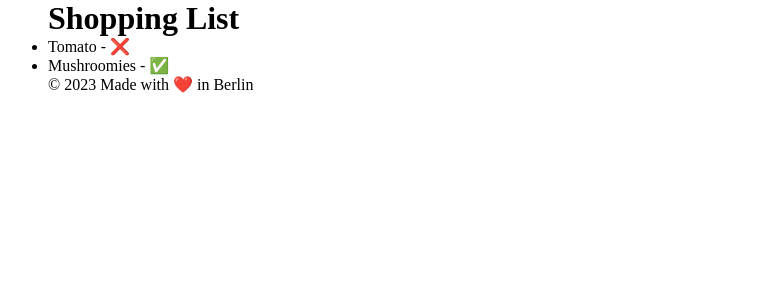
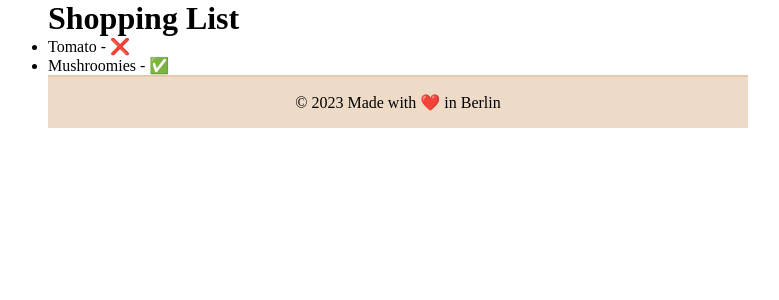
Before and after one commit to mayagizmo/cookify, a React (Vite) app: page / in a window 1280 px wide. Shown: the top 300 px of the page, without its empty margins (242-1021 px from the left). Built offline with nearby package versions, Linux system fonts and the light colour scheme.

Commit message:
Implement footer

```diff
--- /dev/null
+++ b/src/layouts/Footer.module.scss
@@ -0,0 +1,6 @@
+.footer {
+  background: #eddbc7;
+  border-top: 2px solid darken(#eddbc7, 7%);
+  text-align: center;
+  padding: 1rem;
+}
--- a/src/layouts/Footer.tsx
+++ b/src/layouts/Footer.tsx
@@ -1,3 +1,9 @@
+import styles from "./Footer.module.scss";
+
 export function Footer() {
-  return <footer>&copy; 2023 Made with ❤️ in Berlin</footer>;
+  return (
+    <footer className={styles.footer}>
+      &copy; 2023 Made with ❤️ in Berlin
+    </footer>
+  );
 }
```
